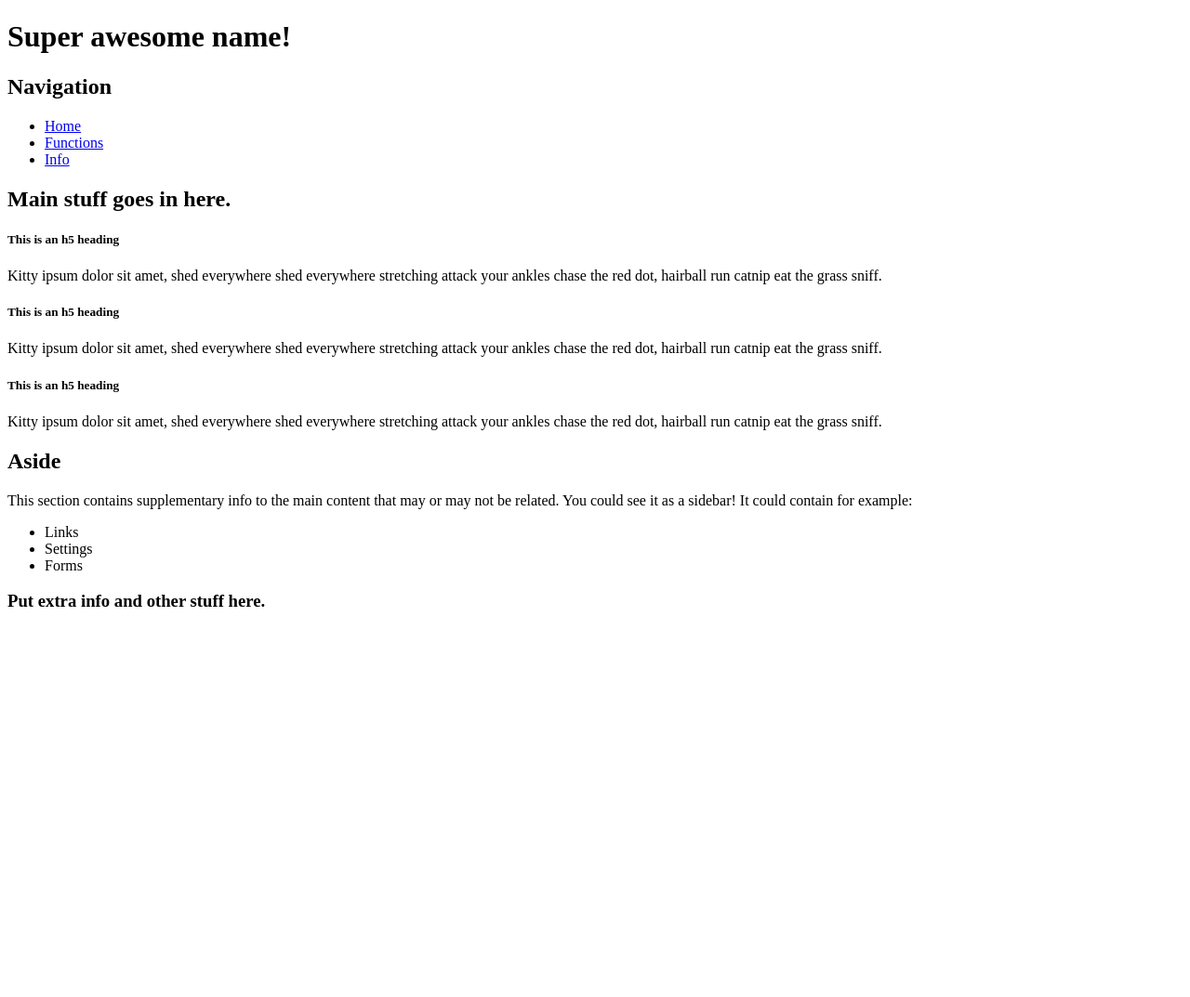
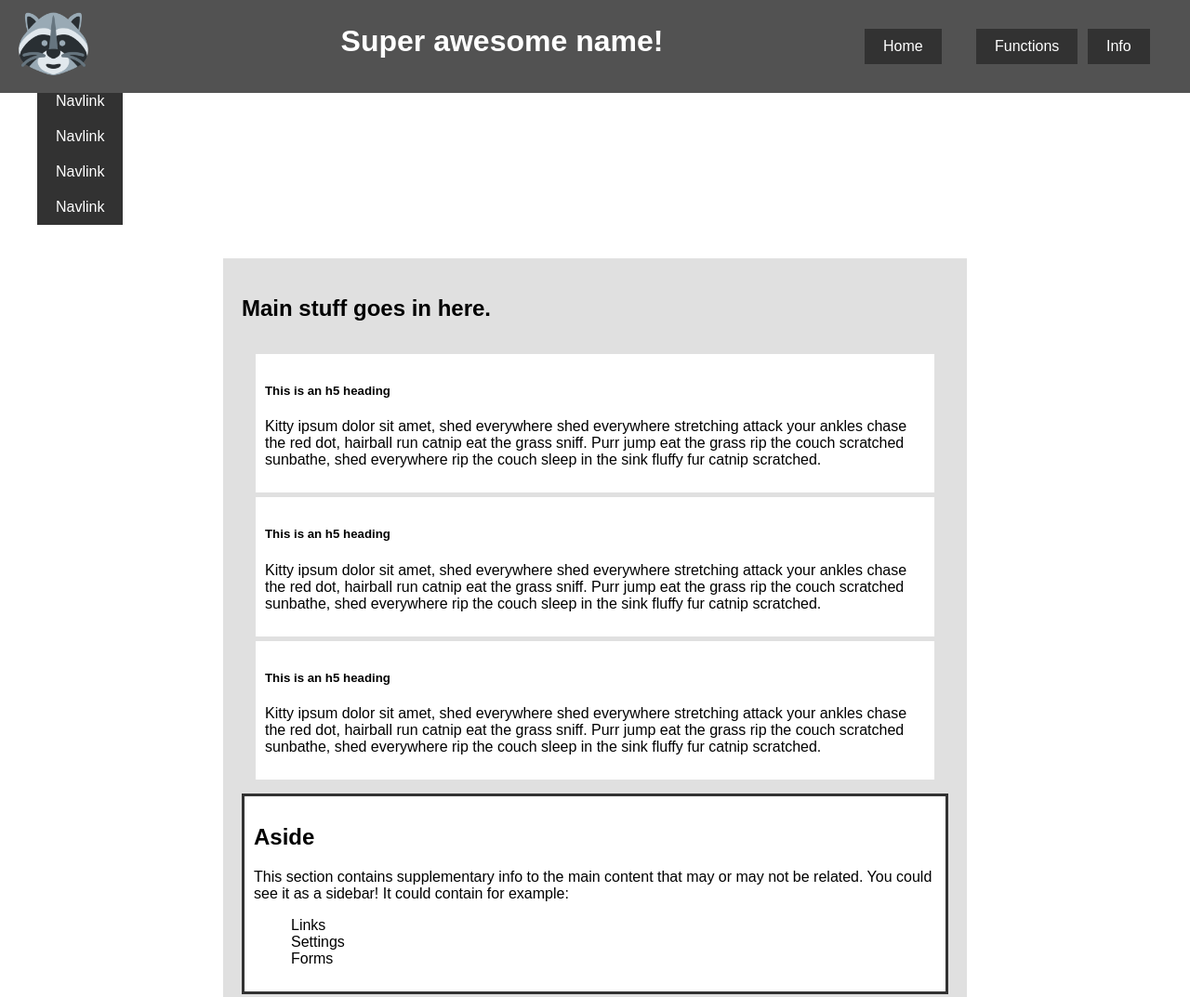
Before and after one commit to KrimReaper/Webproject1, a plain HTML site: page index.html in a window 1280 px wide. Shown: the top 1073 px of the page at 93% size. Before the commit the page ends 800 px from the top, so only its background shows below. Drawn offline with Linux system fonts and the light colour scheme.

Commit message:
Most of index is done, working with CSS.

```diff
--- a/index.html
+++ b/index.html
@@ -9,19 +9,39 @@
     <meta name="author" content="Alexander Lundqvist">
     <link rel="stylesheet" href="style.css">
 
+    <!-- This segment is for adding a favicon to the website -->
+    <link rel="apple-touch-icon" sizes="180x180" href="apple-touch-icon.png">
+    <link rel="shortcut icon" type="image/png" sizes="32x32" href="favicon-32x32.png">
+    <link rel="shortcut icon" type="image/png" sizes="16x16" href="favicon-16x16.png">
+    <link rel="manifest" href="site.webmanifest">
+  </head>
 <!-- This is the content that will be shown on the website -->
   <body>
     <!-- In header you put both page name and/or navigation -->
-    <header class="header">
-      <h1>Super awesome name!</h1>
-      <nav class="primary-navbar">
-        <h1>Navigation</h1>
+    <header>
+      <span class="h-center-wrapper"><h1>Super awesome name!</h1></span>
+      <img id="logo" alt="Racoon logo" src="media/logo.png" />
+      <nav class="primary-nav">
         <ul>
-          <li><a href="index.html">Home</a></li>
-          <li><a href="functest.html">Functions</a></li>
-          <li><a href="info.html">Info</a></li>
+          <li><a class="nav-link" href="index.html">Home</a></li>
+          <li><a class="nav-link" href="functest.html">Functions</a></li>
+          <li><a class="nav-link" href="info.html">Info</a></li>
         </ul>
+      </nav>
     </header>
+
+    <!-- This is a secondary nav/sidebar for on page navigation -->
+    <nav>
+      This is a secondary navigation panel.
+      <ul>
+        <li><a href="#">Navlink</a></li>
+        <li><a href="#">Navlink</a></li>
+        <li><a href="#">Navlink</a></li>
+        <li><a href="#">Navlink</a></li>
+        <li><a href="#">Navlink</a></li>
+      </ul>
+    </nav>
+
     <!-- Put main here -->
     <main>
       <h2>Main stuff goes in here.</h2>
@@ -34,7 +54,9 @@
             Kitty ipsum dolor sit amet, shed everywhere
             shed everywhere stretching attack your
             ankles chase the red dot, hairball run catnip
-            eat the grass sniff.
+            eat the grass sniff. Purr jump eat the grass
+            rip the couch scratched sunbathe, shed everywhere
+            rip the couch sleep in the sink fluffy fur catnip scratched.
           </p>
         </section>
         <section class="primary-section">
@@ -43,7 +65,9 @@
             Kitty ipsum dolor sit amet, shed everywhere
             shed everywhere stretching attack your
             ankles chase the red dot, hairball run catnip
-            eat the grass sniff.
+            eat the grass sniff. Purr jump eat the grass
+            rip the couch scratched sunbathe, shed everywhere
+            rip the couch sleep in the sink fluffy fur catnip scratched.
           </p>
         </section>
         <section class="primary-section">
@@ -52,7 +76,9 @@
             Kitty ipsum dolor sit amet, shed everywhere
             shed everywhere stretching attack your
             ankles chase the red dot, hairball run catnip
-            eat the grass sniff.
+            eat the grass sniff. Purr jump eat the grass
+            rip the couch scratched sunbathe, shed everywhere
+            rip the couch sleep in the sink fluffy fur catnip scratched.
           </p>
         </section>
       </article>
@@ -75,7 +101,12 @@
     </aside>
     </main>
     <!-- You put the footer down here -->
-    <footer class="footer">
-      <h3>Put extra info and other stuff here.</h3>
+    <footer>
+      <h4>Put extra info, links and other stuff here.</h3>
+        <ul>
+          <li>Social media links</li>
+          <li>Footnotes</li>
+          <li>Copyright information</li>
+        </ul>
     </footer>
   </body>
--- a/style.css
+++ b/style.css
@@ -1,30 +1,149 @@
-/* Primary CSS for the website across multiple documents */
+/* ---------- Primary CSS for the website across multiple documents --------- */
+
+html{
+  background-color: #525252;
+  /* Standard font for the whole website */
+  font-family: Arial, Helvetica, sans-serif;
+}
 
 body{
+  background-color: white;
+  margin: 0px;
+  padding: 0px;
+  /* Using grids to style */
+  display: grid;
+  grid-template:
+    "header  header  header"
+    "nav     main    sidebar"
+    "footer  footer  footer" /
+     200px    1fr    200px;
+  grid-gap: 20px 40px;
 
 }
 
-.header{
+/* ------------------------ Header and children CSS ------------------------- */
+header{
+  grid-area: header;
+  background-color: #525252;
+  width: 100%;
+  height: 100px;
+  margin: 0px;
+  padding: 0px;
+  position: fixed;
+
+  display: grid;
+  grid-template:
+   "logo ........... ......" 1fr
+   "logo title  primary-nav" auto
+   "logo ........... ......" 1fr /
+   200px 1fr         400px;
+   grid-gap: 0 40px;
 
 }
 
-.primary-navbar{
+#logo{
+  grid-area: logo;
+  width: 75px;
+  height: 75px;
+  float: left;
+  padding: 10px;
+  padding-left: 20px;
+}
+
+/* This class fixes the issue with centering h1 */
+.h-center-wrapper{
+  grid-area: title;
+  text-align: center;
+  flex: 0.7;
+}
+
+/* This is a case of styling a child (parent>child) */
+.h-center-wrapper>h1{
+  color: white;
+}
+
+.primary-nav{
+  grid-area: primary-nav;
+  width: 100%;
+  background-color: #525252;
+  color: white;
+  padding: 10px;
 
 }
 
+.primary-nav>ul{
+  display: grid;
+  grid-template:
+  "link link link" auto/
+  100px 100px 100px;
+  grid-gap: 0 20px;
+}
+
+.primary-nav>li{
+  grid-area: link;
+}
+
+header>ul,li{
+  list-style-type: none;
+  margin: 0;
+  padding: 0;
+}
+
+a:link, a:visited {
+  background-color: #323232;
+  color: white;
+  padding: 10px 20px;
+  text-align: center;
+  text-decoration: none;
+  display: inline-block;
+}
+
+a:hover, a:active {
+  background-color: #E0E0E0;
+  color: #323232;
+}
+
+.secondary-nav{
+  grid-area: nav;
+  background-color: red;
+  padding: 20px;
+}
+
+/* --------------------- Main content and children CSS ---------------------- */
+main{
+  grid-area: main;
+  background-color: #E0E0E0;
+  padding: 20px;
+  padding-top: 20px;
+}
+
 .primary-article{
+  padding: 10px;
 
 }
 
 .primary-section{
-
+  background-color: white;
+  padding: 10px;
+  margin: 5px;
 }
 
-.footer{
+/* ------------------------ Footer and children CSS ------------------------- */
+footer{
+  grid-area: footer;
+  background-color: #323232;
+  color: white;
+  padding: 20px;
+}
 
+
+/* ------------------------- Aside and children CSS ------------------------- */
+aside{
+  grid-area: sidebar;
 }
-/* Additional CSS for specific elements */
-
 .aside-section{
-
+  border-style: solid;
+  border-color: #323232;
+  background-color: white;
+  padding: 10px;
 }
```
Also changed, not shown: info.html (+73 -0 lines), about.txt (added), android-chrome-192x192.png (added), android-chrome-512x512.png (added), apple-touch-icon.png (added), favicon-16x16.png (added), favicon-32x32.png (added), favicon.ico (added), media/logo.png (added), site.webmanifest (added).
